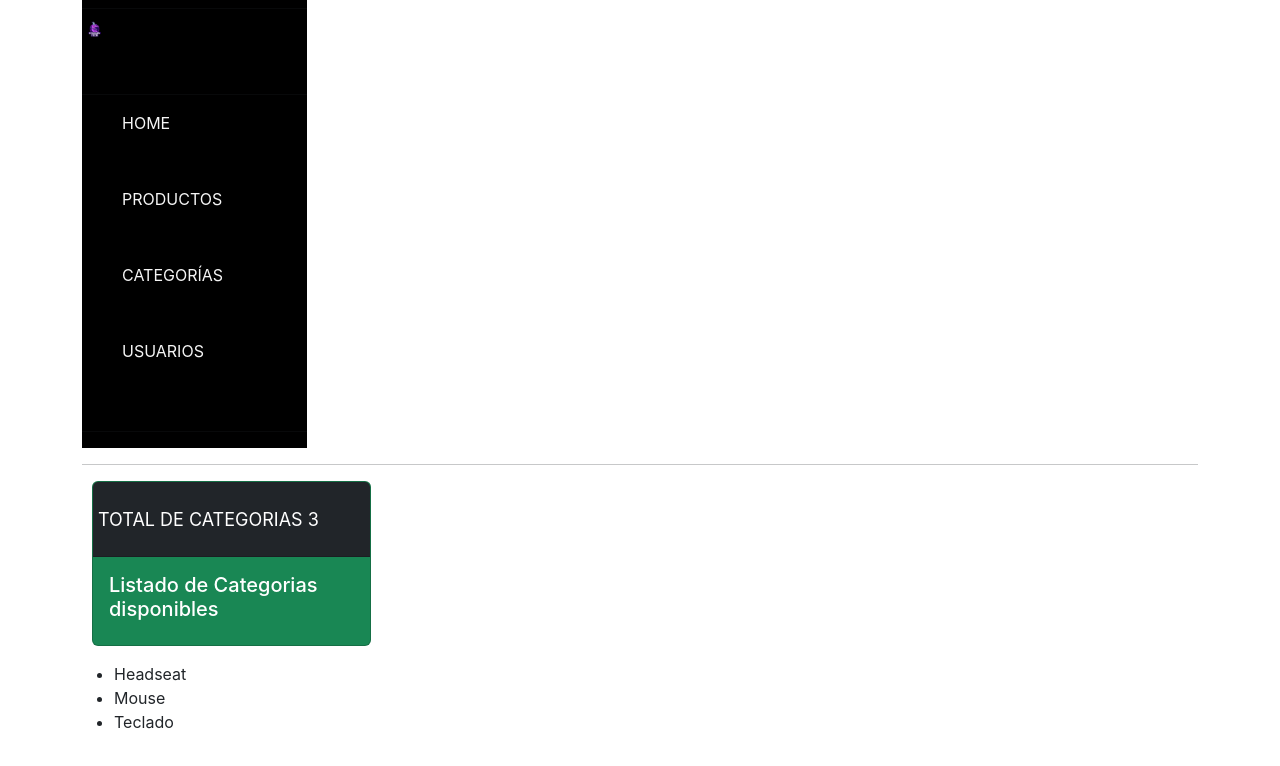
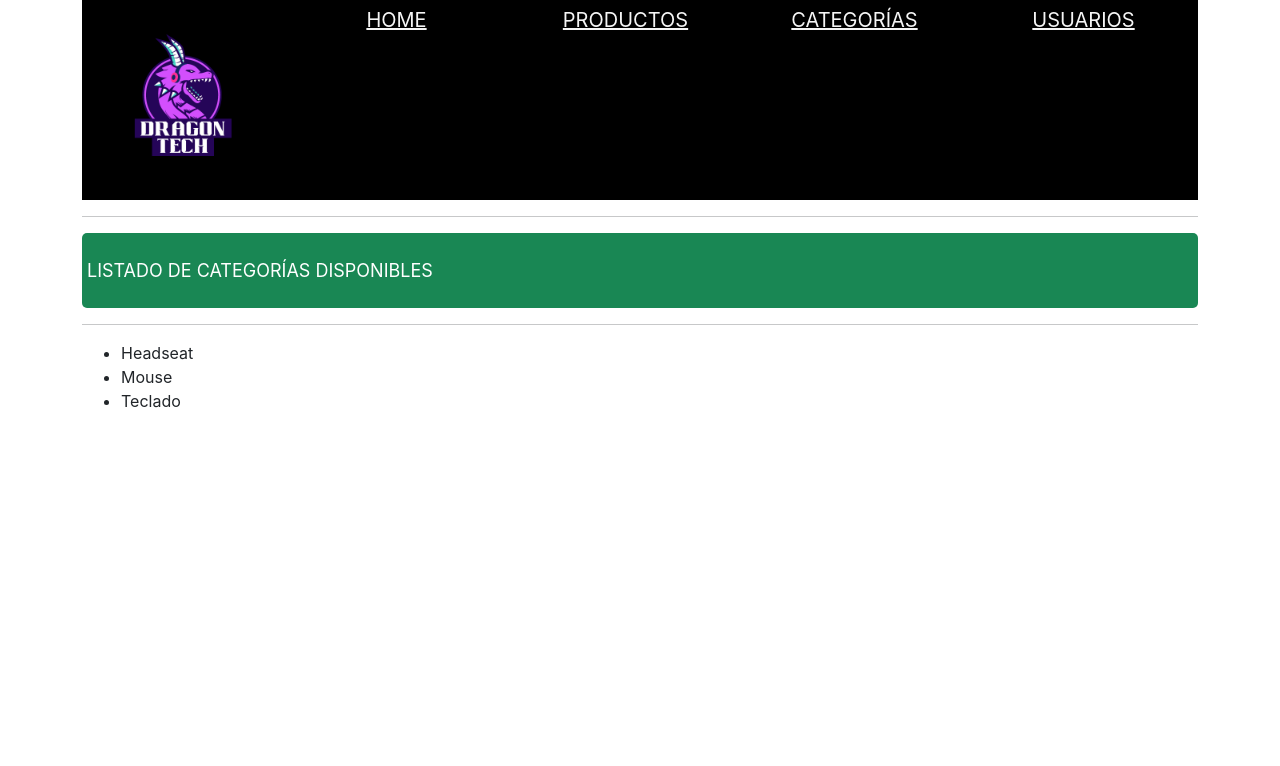
Before and after one commit to jmeirino/dashboard-react, a React (Create React App) app: page /categorias in a window 1280 px wide. Shown: the top 766 px of the page. Built offline with nearby package versions, Linux system fonts and the light colour scheme.

Commit message:
arregla CSS NavBar y Pages

```diff
--- a/src/Index.css
+++ b/src/Index.css
@@ -12,46 +12,30 @@ body {
       monospace;
   }
 
+  .section {
+    background-color: black;
+
+  }
+
   .navbar-nav {
     background-color: black;
 
   }
 
-  .barra {
-    height: 100%;
-  }
-
-  .sidebar {
-    width: 225px;
-  }
-
-  .mini-logo {
-    margin-top: 20px;
-    margin-left: 10px;
-    width: 70px;
-  }
-
-
-  .logo {
-    width: 25px;
+    .logo {
+    text-align: left;
+    background-color: black;
+    width: 200px;
     display: none;
   }
 
-
-
-  .nav-item {
-    margin-bottom: 20px;
-
-  }
-
-
-
   .barraLink {
-    text-decoration: none;
     color:whitesmoke;
-    font-style: normal;
-    display: none;
-
+    width: 229px;
+    text-align: center;
+    background-color: black;
+    padding: 5px;
+    font-size: 20px;
   }
 
   .barraLink:hover{
@@ -59,18 +43,27 @@ body {
     text-decoration: none;
   }
 
+  .li, li {
+    margin-left: 7px;
+  }
 
+  .h4, h4 {
+    margin-left: 7px;
+  }
+
+  .p, p {
+    margin-top: 18px;
+  }
 
   .fa-house, .fa-headset, .fa-user {
     color: whitesmoke;
-    font-size: 20px;
-
+    font-size: 50px;
     margin-right: 15px;
     margin-left: 30px;
   }
 
   .fa-house:hover, .fa-headset:hover, .fa-user:hover {
-    color: lightgray;
+    color: white;
 
   }
 
@@ -79,6 +72,10 @@ body {
     flex-wrap: nowrap;
     margin-left: 15px;
     padding-bottom: 16px;
+  }
+
+  .section cardTotalProductos {
+    display: flex;
   }
 
   .cards-container {
@@ -101,10 +98,12 @@ body {
   .card-header {
     height: 75px;
     font-size: 18px;
+    color: white;
     padding: 5px;
     display: flex;
     align-items: center;
     text-transform: uppercase;
+    border-radius: 5px;
 
   }
 
@@ -233,6 +232,7 @@ body {
     }
 
     .fa-house, .fa-headset, .fa-user  {
+      color: white;
       font-size: 16px;
       margin-left: 10px;
     }
--- a/src/components/PublicNavigation.jsx
+++ b/src/components/PublicNavigation.jsx
@@ -2,56 +2,22 @@ import { Link } from "react-router-dom";
 
 const PublicNavigation = () => {
   return (
-    <div className="main-div-sidebar">
-      <div className="barra" >
-        <ul className="navbar-nav sidebar h-100" id="accordionSidebar">
+    <>
+      <nav className="nav nav-pills flex-column flex-sm-row">
+        <img className="logo" src="/logo.png" alt="" />
 
-          <hr className="sidebar-divider my-2" />
+        <Link className="barraLink" to="/inicio">HOME</Link>
 
-          <li className="nav-item active">
-            <p className="" href="/">
+        <Link className="barraLink" to="/productos">PRODUCTOS</Link>
 
-              <img className="logo" src="/logo.png" alt="" />
+        <Link className="barraLink" to="/categorias">CATEGORÍAS</Link>
 
-            </p>
-          </li>
-
-          <hr className="sidebar-divider" />
-
-          <li className="nav-item">
-            <p className="item-sidebar" href="/">
-              <Link className="linkIcono" to="/inicio"><i className="fa-solid fa-house"></i></Link>
-              <Link className="barraLink" to="/inicio">HOME</Link>
-            </p>
-          </li>
+        <Link className="barraLink" to="/usuarios">USUARIOS</Link>
+      </nav>
 
 
-          <li className="nav-item">
-            <p className="item-sidebar" href="/">
-              <Link className="linkIcono" to="/productos"><i className="fa-solid fa-headset"></i></Link>
-              <Link className="barraLink" to="/productos">PRODUCTOS</Link>
-            </p>
-          </li>
 
-          <li className="nav-item">
-            <p className="item-sidebar" href="/">
-              <Link className="linkIcono" to="/categorias"><i className="fa-solid fa-user"></i></Link>
-              <Link className="barraLink" to="/categorias">CATEGORÍAS</Link>
-            </p>
-          </li>
-
-          <li className="nav-item">
-            <p className="item-sidebar" href="/">
-              <Link className="linkIcono" to="/usuarios"><i className="fa-solid fa-user"></i></Link>
-              <Link className="barraLink" to="/usuarios">USUARIOS</Link>
-            </p>
-          </li>
-
-
-          <hr className="sidebar-divider d-none d-md-block" />
-        </ul></div>
-    </div>
-
+    </>
 
     //<div className="navbar-nav">
     //<NavLink className="nav-link" to="productos">Total de Productos</NavLink>
--- a/src/components/UsersList.jsx
+++ b/src/components/UsersList.jsx
@@ -12,10 +12,7 @@ const UsersList = () => {
   }, [])
 
   return (
-    <div>
-
-
-
+    <>
       {usuarios != null ? (
 
         usuarios.map(usuario => (
@@ -31,14 +28,7 @@ const UsersList = () => {
         <h4>Total de usuarios: {usuarios.length}</h4>
       ) : ("0")}
 
-
-
-
-
-
-
-
-    </div>
+    </>
   );
 };
 
--- a/src/pages/TotalCategorias.jsx
+++ b/src/pages/TotalCategorias.jsx
@@ -6,17 +6,15 @@ const TotalCategorias = () => {
 
     return (
         <section>
-        <hr/>
-        <div className="card text-white bg-success mb-3">
-                <div className="card-header bg-dark text-uppercase font-weight-bold">Total de Categorias     { categorias.length } </div>
-                <div className="card-body">
-                    <h5 className="card-title">Listado de Categorias disponibles</h5>
-                </div>
-        </div>
-        <div className="col-auto">
-        </div>
+            <hr />
+            <div className="card-header bg-success text-uppercase font-weight-bold">Listado de categorías disponibles </div>
+            <div className="card-body">
+            </div>
+            <div className="col-auto">
+            </div>
+            <hr />
 
-        <CategoriasList categorias = {categorias}/>
+            <CategoriasList categorias={categorias} />
 
         </section>
     );
--- a/src/pages/TotalProductos.jsx
+++ b/src/pages/TotalProductos.jsx
@@ -1,25 +1,20 @@
 import React from 'react';
 import ProductList from '../components/ProductList';
 import { productos } from "../data/productos";
-
-
 
 const TotalProductos = () => {
 
     return (
         <section>
-        <hr/>
-        <div className="card text-white bg-danger mb-3">
-                <div className="card-header bg-dark text-uppercase font-weight-bold">Productos  </div>
-                <div className="card-body">
-                    <h5 className="card-title">Listado de Productos a la venta</h5>
+            <hr />
+            <div className="card-header bg-danger text-uppercase font-weight-bold">Listado de Productos a la venta</div>
+            <div className="card-body">
+            </div>
+            <div className="col-auto">
+            </div>
+            <hr/>
 
-                </div>
-        </div>
-        <div className="col-auto">
-        </div>
-
-        <ProductList productos = {productos}/>
+            <ProductList productos={productos} />
 
         </section>
     );
--- a/src/pages/TotalUsuarios.jsx
+++ b/src/pages/TotalUsuarios.jsx
@@ -6,17 +6,15 @@ const TotalUsuarios = () => {
 
     return (
         <section>
-        <hr/>
-        <div className="card text-white bg-primary mb-3">
-                <div className="card-header bg-dark text-uppercase font-weight-bold">Usuarios  </div>
-                <div className="card-body">
-                    <h5 className="card-title">Listado de Usuarios activos</h5>
-                </div>
-        </div>
-        <div className="col-auto">
-        </div>
+            <hr />
+            <div className="card-header bg-primary text-uppercase">Listado de Usuarios activos</div>
+            <div className="card-body">
+            </div>
+            <div className="col-auto">
+            </div>
+            <hr />
 
-        <UsersList usuarios = {usuarios}/>
+            <UsersList usuarios={usuarios} />
 
         </section>
     );
```
Also changed, not shown: src/pages/HeadsetPage.jsx (deleted, +0 -15 lines), src/pages/MousePage.jsx (deleted, +0 -15 lines), src/pages/TecladoPage.jsx (deleted, +0 -15 lines).
